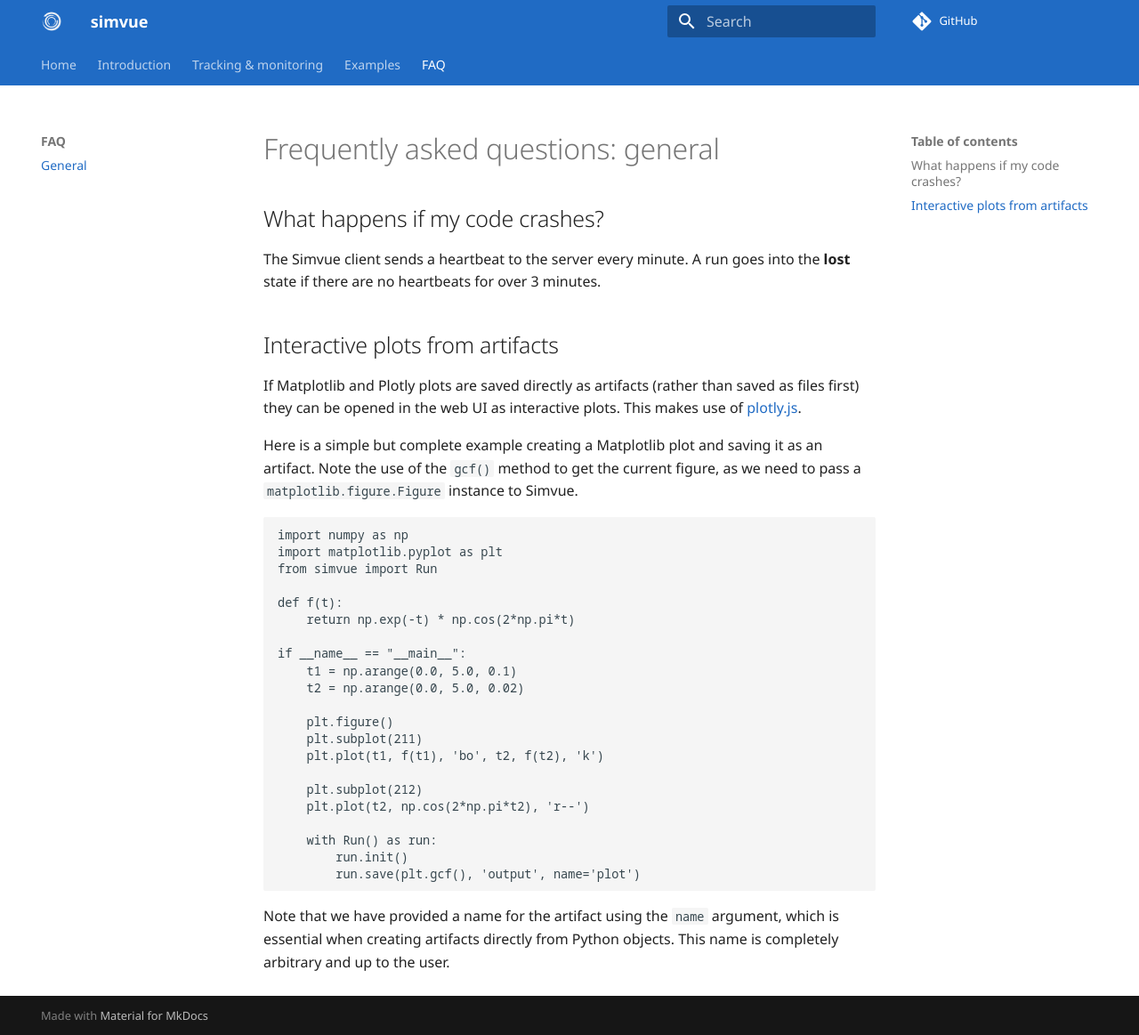
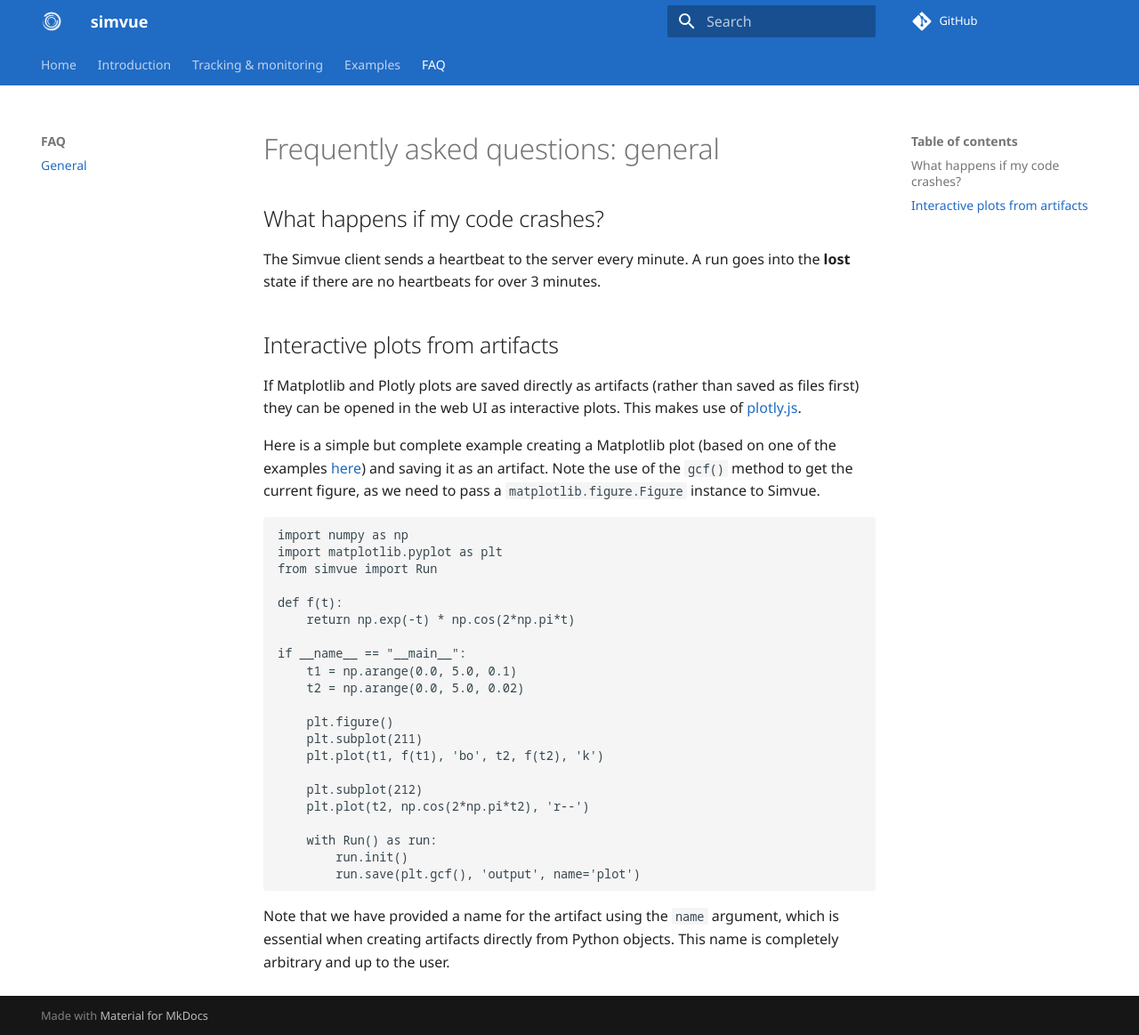
Before and after one commit to simvue-io/docs, an MkDocs documentation site: the page built from docs/faq/general.md, in a window 1280 px wide and 1163 px high. Shown: the whole window at 89% size. Built offline with MkDocs 1.6.1 and Material for MkDocs 9.7.7, drawn with Linux system fonts in a browser that asks for light colours.

Commit message:
Reference to source of plot

````diff
--- a/docs/faq/general.md
+++ b/docs/faq/general.md
@@ -6,7 +6,7 @@ The Simvue client sends a heartbeat to the server every minute. A run goes into
 ## Interactive plots from artifacts
 If Matplotlib and Plotly plots are saved directly as artifacts (rather than saved as files first) they can be opened in the web UI as interactive plots. This makes use of [plotly.js](https://plotly.com/javascript/).
 
-Here is a simple but complete example creating a Matplotlib plot and saving it as an artifact. Note the use of the `gcf()` method to get the current figure, as we need to
+Here is a simple but complete example creating a Matplotlib plot (based on one of the examples [here](https://matplotlib.org/stable/tutorials/introductory/pyplot.html)) and saving it as an artifact. Note the use of the `gcf()` method to get the current figure, as we need to
 pass a `matplotlib.figure.Figure` instance to Simvue.
 ```
 import numpy as np
````
